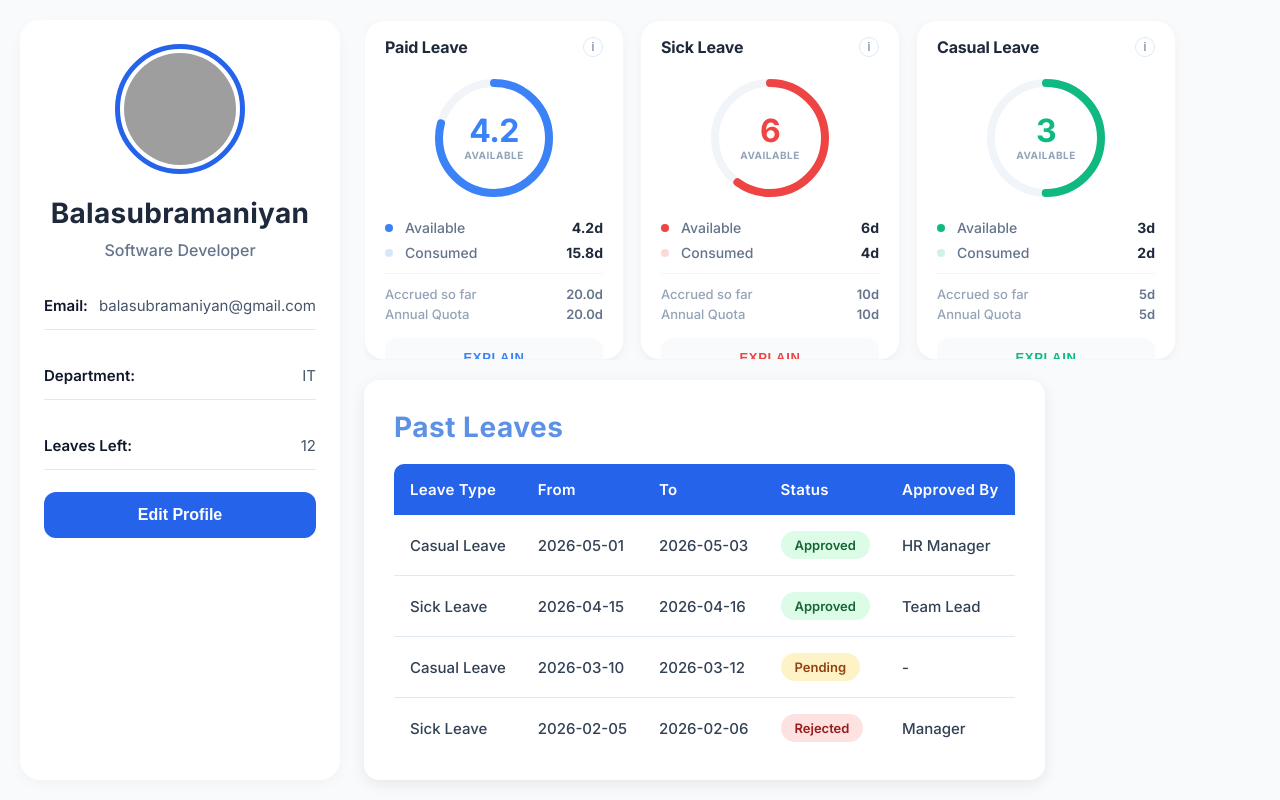
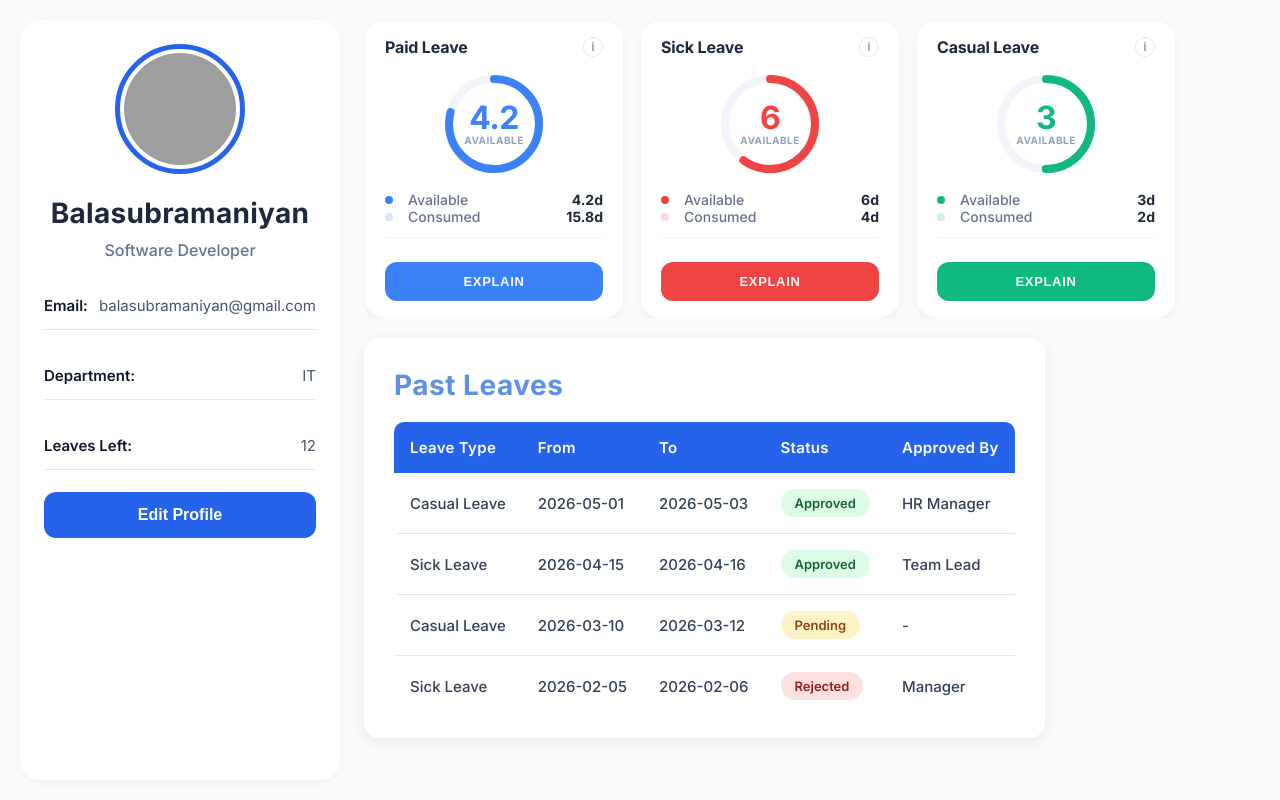
Before and after one commit to bala-119/leave-management, a React (Vite) app in the folder Leave Management/: page / in a window 1280 px wide. Built offline with nearby package versions, Linux system fonts and the light colour scheme; grey boxes are pictures that could not be loaded.

Commit message:
card changed

```diff
--- a/Leave Management/src/components/LeaveBalance.css
+++ b/Leave Management/src/components/LeaveBalance.css
@@ -22,7 +22,7 @@
   display: flex;
   justify-content: space-between;
   align-items: center;
-  margin-bottom: 16px;
+  margin-bottom: 2px;
 }
 
 .title {
@@ -60,7 +60,7 @@
   display: flex;
   justify-content: center;
   align-items: center;
-  margin-bottom: 16px;
+  margin-bottom: 2px;
 }
 
 .progress-svg {
@@ -94,7 +94,7 @@
 }
 
 .inner-circle p {
-  margin: 2px 0 0;
+  margin: 0px 0 0;
   font-size: 10px;
   font-weight: 700;
   color: #94a3b8;
@@ -110,17 +110,17 @@
   display: flex;
   justify-content: space-between;
   align-items: center;
-  margin-bottom: 8px;
+  margin-bottom: 0px;
 }
 
 .legend-row.secondary {
-  margin-bottom: 4px;
+  margin-bottom: 0px;
 }
 
 .left {
   display: flex;
   align-items: center;
-  gap: 12px;
+  gap: 15px;
 }
 
 .dot {
@@ -163,8 +163,8 @@
   margin-top: 12px;
   padding: 12px;
   border: none;
-  background: #f8fafc;
-  color: var(--btn-color, #3b82f6);
+  background: var(--btn-color, #3b82f6);
+  color: #f8fafc;
   font-size: 13px;
   font-weight: 700;
   border-radius: 12px;
--- a/Leave Management/src/components/LeaveBalance.jsx
+++ b/Leave Management/src/components/LeaveBalance.jsx
@@ -6,14 +6,11 @@ const LeaveBalance = ({
   availableDays,
   available,
   consumed,
-  accrued,
-  quota,
   color,
-  percentage = 285 // Defaulting to a value that looks good in the ring
+  percentage = 285
 }) => {
-  const radius = 55;
+  const radius = 45;
   const circumference = 2 * Math.PI * radius;
-  // Convert 0-360 degrees to stroke-dashoffset
   const offset = circumference - (percentage / 360) * circumference;
 
   return (
@@ -70,15 +67,6 @@ const LeaveBalance = ({
 
         <div className="divider"></div>
 
-        <div className="legend-row secondary">
-          <span className="label">Accrued so far</span>
-          <span className="value">{accrued}</span>
-        </div>
-
-        <div className="legend-row secondary">
-          <span className="label">Annual Quota</span>
-          <span className="value">{quota}</span>
-        </div>
       </div>
 
       <button className="explain-btn" style={{ "--btn-color": color }}>
```
